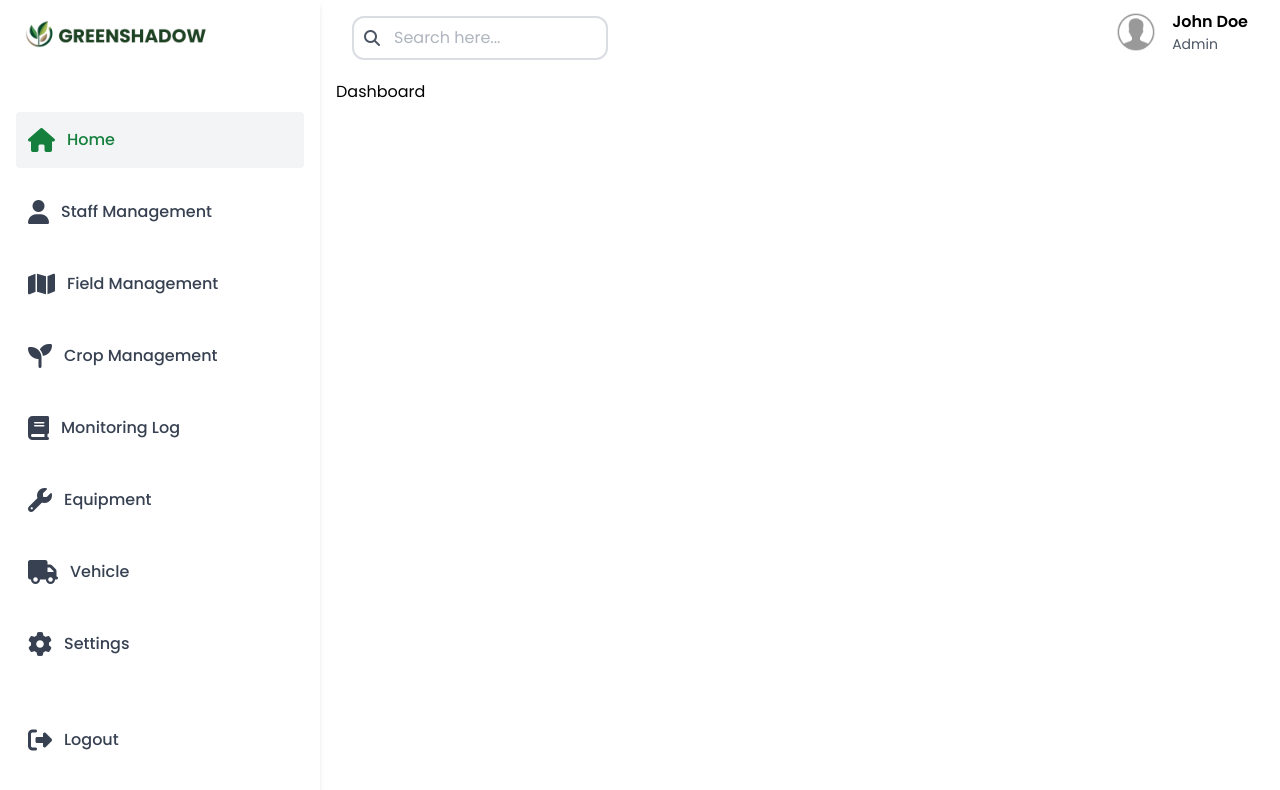
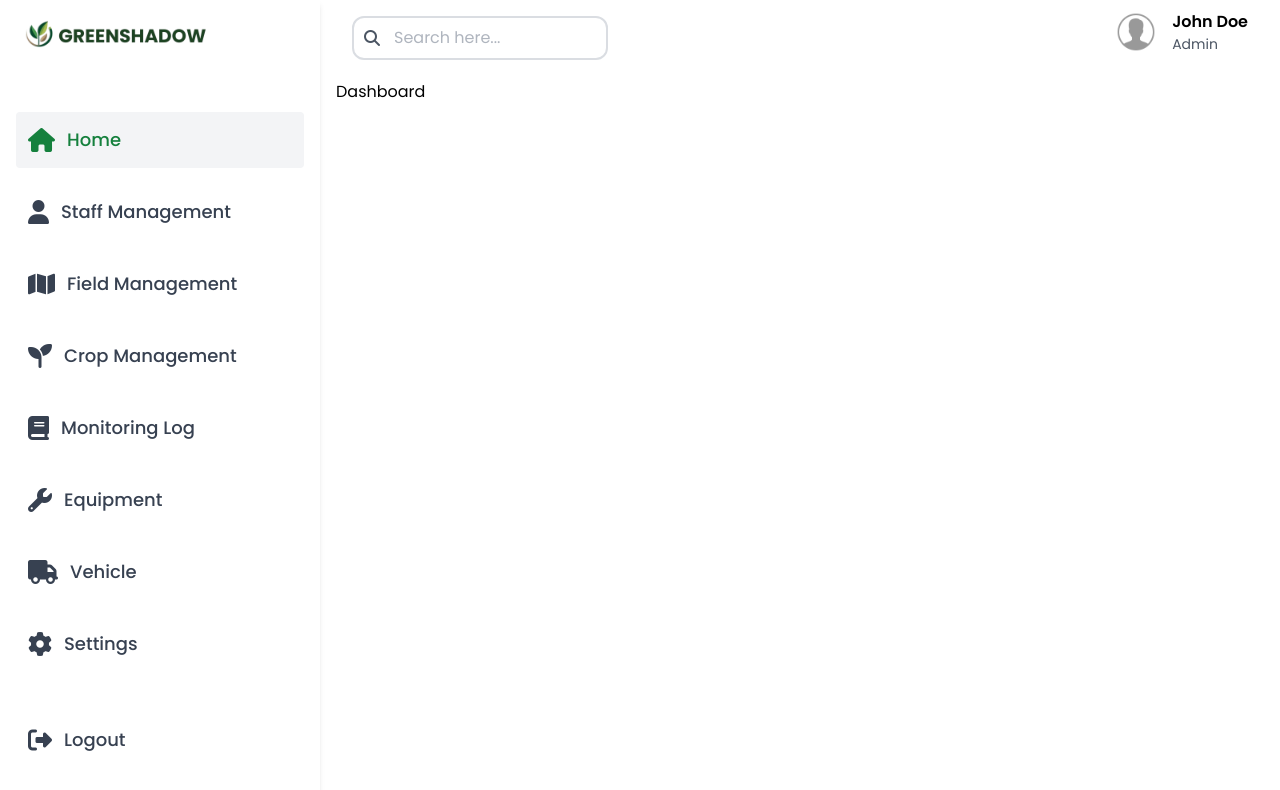
Before and after one commit to charakamihiranga/cropmonitor-frontend-react, a React (Vite) app: page / in a window 1280 px wide. Shown: the top 790 px of the page. Built offline with nearby package versions, Linux system fonts and the light colour scheme.

Commit message:
Enhance Navigation component styles for improved responsiveness and z-index

```diff
--- a/src/component/Navigation.tsx
+++ b/src/component/Navigation.tsx
@@ -20,7 +20,7 @@ function Navigation({ isOpen}) {
     ];
 
     return (
-        <div className="relative">
+        <div className="relative z-50">
             {/* Burger Button */}
             {!isMenuOpen && (
                 <button
@@ -55,14 +55,14 @@ function Navigation({ isOpen}) {
                                 setActiveItem(item.id);
                                 setMenuOpen(false);
                             }}
-                            className={`flex items-center text-base font-medium rounded w-full py-2 pl-3 transition-all ${
+                            className={`flex items-center text-base font-medium rounded text-sm md:text-base lg:text-lg w-full py-2 pl-3 transition-all ${
                                 activeItem === item.id
                                     ? 'bg-gray-100 text-green-700'
                                     : 'text-gray-700 hover:bg-gray-100 hover:text-green-700'
                             } ${item.id === 'logout' ? 'fixed bottom-8' : '' } `}
                         >
                             <i
-                                className={`fas ${item.icon} mr-3 text-2xl py-2 ${
+                                className={`fas ${item.icon} mr-3 text-lg md:text-xl lg:text-2xl py-2 ${
                                     activeItem === item.id ? 'text-green-700' : ''
                                 } `}
                             ></i>
```
